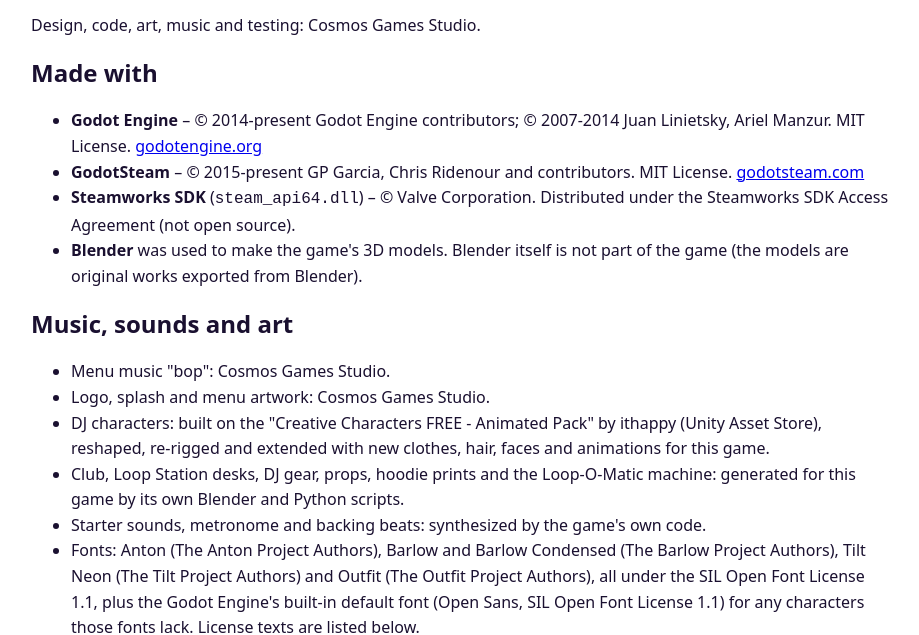
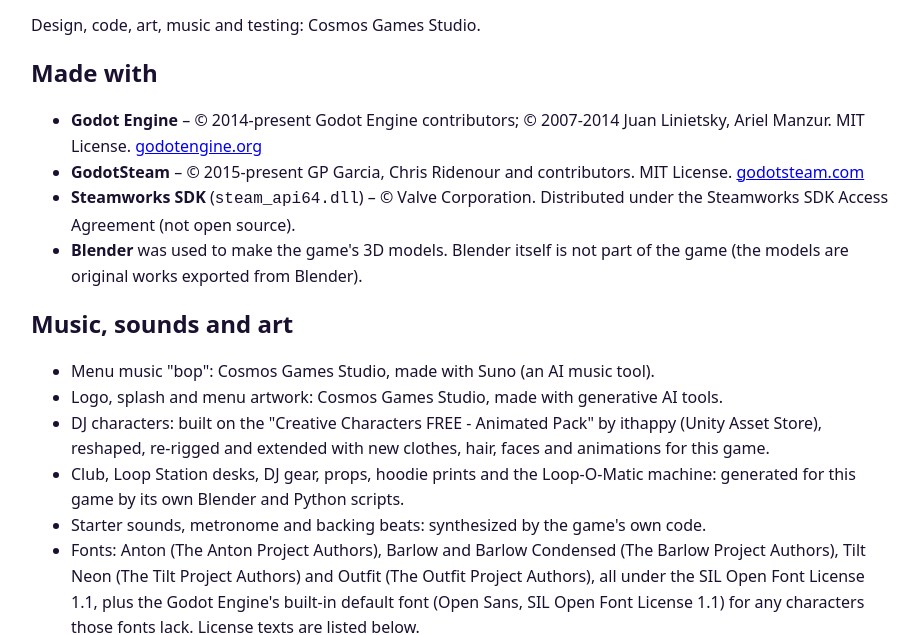
Before and after one commit to COSMOS-AI-SOLUTIONS/looping-madness-legal, a plain HTML site: page credits.html in a window 1280 px wide. Shown: the part 172-807 px from the top of the page, without its empty margins (179-1098 px from the left). Drawn offline with Linux system fonts and the light colour scheme.

Commit message:
Credits: name the AI tools used for the art and the menu music

```diff
--- a/credits.html
+++ b/credits.html
@@ -26,8 +26,8 @@ h1,h2,h3{line-height:1.25}pre{white-space:pre-wrap;background:#f4f1fa;padding:12
 <h2>Music, sounds and art</h2>
 
 <ul>
-<li>Menu music "bop": Cosmos Games Studio.</li>
-<li>Logo, splash and menu artwork: Cosmos Games Studio.</li>
+<li>Menu music "bop": Cosmos Games Studio, made with Suno (an AI music tool).</li>
+<li>Logo, splash and menu artwork: Cosmos Games Studio, made with generative AI tools.</li>
 <li>DJ characters: built on the "Creative Characters FREE - Animated Pack" by ithappy (Unity Asset Store), reshaped, re-rigged and extended with new clothes, hair, faces and animations for this game.</li>
 <li>Club, Loop Station desks, DJ gear, props, hoodie prints and the Loop-O-Matic machine: generated for this game by its own Blender and Python scripts.</li>
 <li>Starter sounds, metronome and backing beats: synthesized by the game's own code.</li>
```
